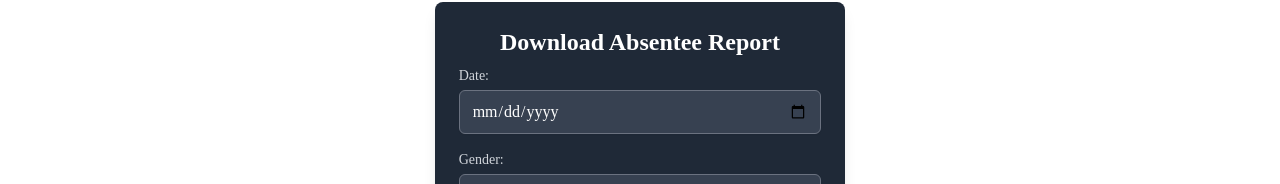
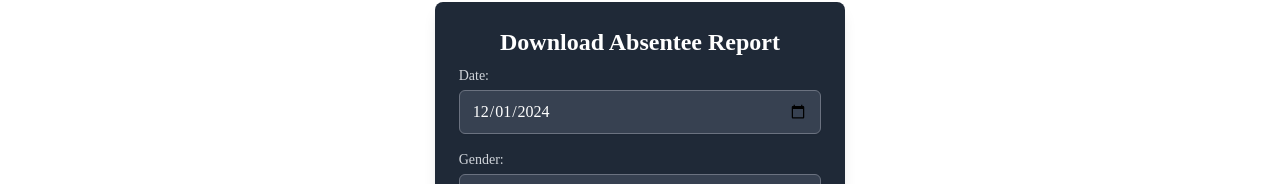
Before and after one commit to jaisanth123/AttendanceSync_AWS_DEPLOYMENT, a React (Vite) app in the folder frontend/: page /generateReport in a window 1280 px wide. Shown: the part 118-302 px from the top of the page. Built offline with nearby package versions, Linux system fonts and the light colour scheme; sample sign-in values are in the browser's storage; a web font is replaced by a local one.

Commit message:
generate mesage and report updated

```diff
--- a/frontend/src/components/GenerateMessage.jsx
+++ b/frontend/src/components/GenerateMessage.jsx
@@ -1,4 +1,4 @@
-import React, { useState } from 'react';
+import React, { useState ,useEffect} from 'react';
 import { toast, ToastContainer } from 'react-toastify';
 import 'react-toastify/dist/ReactToastify.css';
 import { useNavigate } from "react-router-dom";
@@ -33,6 +33,13 @@ const GenerateMessage = () => {
     const year = date.getFullYear();
     return `${day}-${month}-${year}`;
   };
+
+  useEffect(() => {
+    const today = new Date().toISOString().split('T')[0];
+    setDate(today);
+  }, []);
+
+
 
   const copyCardContent = () => {
     const cardContent = document.getElementById('cardContent');
@@ -124,7 +131,8 @@ return (
         <select
           id="gender"
           value={gender}
-          onChange={handleGenderChange}
+          onChange={(e) => {handleGenderChange(e); setShowCard(false)}
+          }
           style={{ padding: '5px', margin: '10px 0' }}
           className="block w-full px-3 py-2 mt-1 text-white bg-gray-700 border border-gray-500 rounded-md shadow-sm focus:ring-blue-500 focus:border-blue-500"
         >
@@ -140,7 +148,7 @@ return (
         <select
           id="hostellerDayScholar"
           value={hostellerDayScholar}
-          onChange={handleHostellerDayScholarChange}
+          onChange={(e) => {handleHostellerDayScholarChange(e); setShowCard(false)}}
           style={{ padding: '5px', margin: '10px 0' }}
           className="block w-full px-3 py-2 mt-1 text-white bg-gray-700 border border-gray-500 rounded-md shadow-sm focus:ring-blue-500 focus:border-blue-500"
         >
@@ -156,7 +164,7 @@ return (
         <select
           id="yearOfStudy"
           value={yearOfStudy}
-          onChange={handleYearOfStudyChange}
+          onChange={(e)=>{handleYearOfStudyChange(e);setShowCard(false)}}
           style={{ padding: '5px', margin: '10px 0' }}
           className="block w-full px-3 py-2 mt-1 text-white bg-gray-700 border border-gray-500 rounded-md shadow-sm focus:ring-blue-500 focus:border-blue-500"
         >
@@ -173,7 +181,7 @@ return (
         <select
           id="branch"
           value={branch}
-          onChange={handleBranchChange}
+          onChange={(e)=>{handleBranchChange(e);setShowCard(false)}}
           style={{ padding: '5px', margin: '10px 0' }}
           className="block w-full px-3 py-2 mt-1 text-white bg-gray-700 border border-gray-500 rounded-md shadow-sm focus:ring-blue-500 focus:border-blue-500"
         >
@@ -189,7 +197,7 @@ return (
         <select
           id="section"
           value={section}
-          onChange={handleSectionChange}
+          onChange={(e) => {handleSectionChange(e);setShowCard(false)}}
           style={{ padding: '5px', margin: '10px 0' }}
           className="block w-full px-3 py-2 mt-1 text-white bg-gray-700 border border-gray-500 rounded-md shadow-sm focus:ring-blue-500 focus:border-blue-500"
         >
@@ -206,13 +214,13 @@ return (
           handleDownload();
           toggleCardVisibility();
         }}
-        className="w-full px-4 py-2 mt-2 font-bold text-white transition duration-300 bg-blue-600 rounded-md shadow hover:bg-blue-700"
+        className="w-full px-4 py-2 mt-2 font-bold text-white transition duration-500 bg-blue-600 rounded-md shadow hover:scale-110 hover:bg-blue-700"
       >
         {isLoading ? 'Generating Report...' : 'Get Absent Students'}
       </button>
       <button
           onClick={() => navigate(-1)} // Replace with actual back navigation logic
-          className="w-full px-4 py-2 mt-4 font-bold text-white transition duration-300 bg-gray-600 rounded-md shadow hover:bg-gray-700"
+          className="w-full px-4 py-2 mt-4 font-bold text-white transition duration-500 bg-gray-600 rounded-md shadow hover:scale-110 hover:bg-gray-700"
         >
           Back
         </button>
--- a/frontend/src/components/GenerateReport.jsx
+++ b/frontend/src/components/GenerateReport.jsx
@@ -1,4 +1,4 @@
-import React, { useState } from "react";
+import React, { useState ,useEffect} from "react";
 import { useNavigate } from "react-router-dom";
 import { toast, ToastContainer } from "react-toastify";
 import axios from "axios"; // Import axios
@@ -30,6 +30,11 @@ const GenerateReport = () => {
     const year = date.getFullYear();
     return `${day}-${month}-${year}`;
   };
+
+  useEffect(() => {
+    const today = new Date().toISOString().split('T')[0];
+    setDate(today);
+  }, []);
 
   // Handle the button click to download the report
   const handleDownload = () => {
@@ -230,15 +235,17 @@ const GenerateReport = () => {
         {/* Button to download report */}
         <button
           onClick={handleDownload}
-          className="w-full px-4 py-2 font-bold text-white transition duration-300 bg-blue-600 rounded-md shadow hover:bg-blue-700"
+          className={`w-full px-4 py-2 font-bold text-white transition duration-500 rounded-md shadow  ${isLoading? "bg-gray-600 hover:bg-gray-700 cursor-not-allowed":"bg-blue-600 hover:scale-110"}`}
         >
           {isLoading ? "Loading..." : "Download Report"}
         </button>
 
+
+
         {/* Back button */}
         <button
           onClick={() => navigate(-1)} // Replace with actual back navigation logic
-          className="w-full px-4 py-2 mt-4 font-bold text-white transition duration-300 bg-gray-600 rounded-md shadow hover:bg-gray-700"
+          className="w-full px-4 py-2 mt-4 font-bold text-white transition duration-500 bg-gray-600 rounded-md shadow hover:scale-110 hover:bg-gray-700"
         >
           Back
         </button>
```
